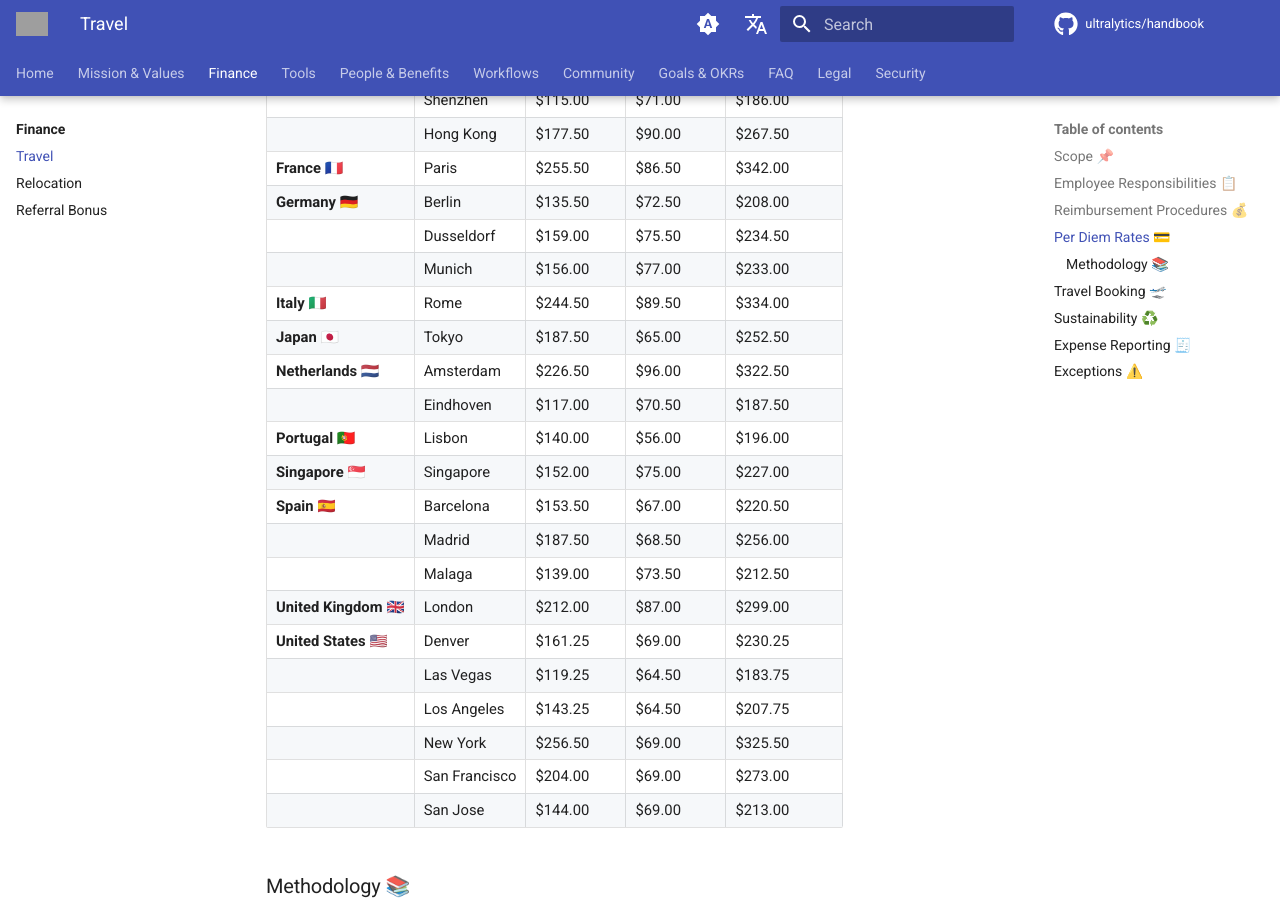
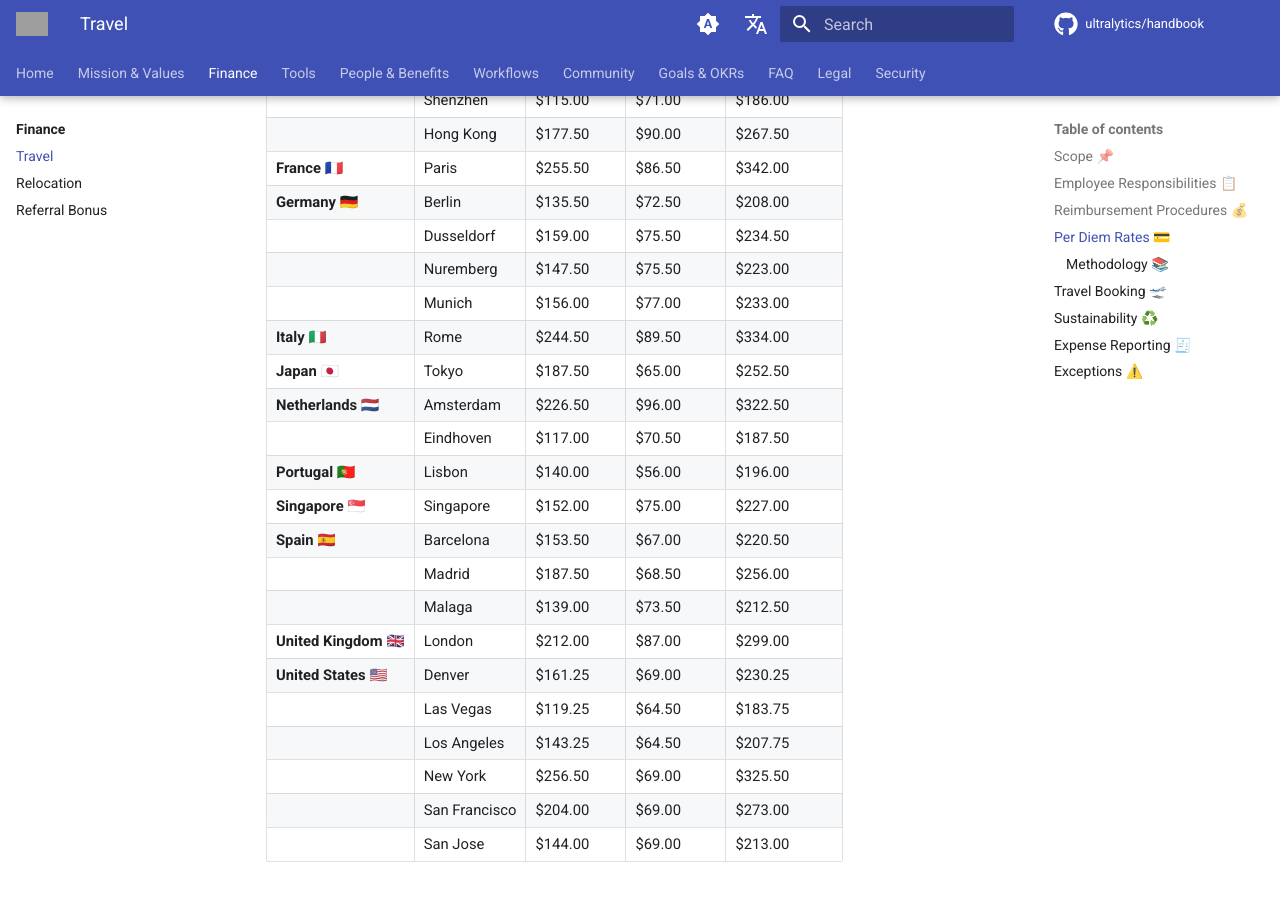
Before and after one commit to ultralytics/handbook, an MkDocs documentation site: the page built from docs/en/finance/travel.md, in a window 1280 px wide and 900 px high, scrolled down 2490 px. Built offline with MkDocs 1.6.1 and Material for MkDocs 9.7.7, drawn with Linux system fonts in a browser that asks for light colours; comment, search, counter and statistics services are not loaded; grey boxes are pictures that could not be loaded.

Commit message:
Update travel.md (#264)
Signed-off-by: zinnialp <zinnia@ultralytics.com>
Co-authored-by: UltralyticsAssistant <web@ultralytics.com>

```diff
--- a/docs/en/finance/travel.md
+++ b/docs/en/finance/travel.md
@@ -92,6 +92,7 @@ Employees traveling for business will receive a daily per diem allowance based o
 | **France 🇫🇷**         | Paris         | $255.50 | $86.50 | $342.00        |
 | **Germany 🇩🇪**        | Berlin        | $135.50 | $72.50 | $208.00        |
 |                       | Dusseldorf    | $159.00 | $75.50 | $234.50        |
+|                       | Nuremberg     | $147.50 | $75.50 | $223.00        |
 |                       | Munich        | $156.00 | $77.00 | $233.00        |
 | **Italy 🇮🇹**          | Rome          | $244.50 | $89.50 | $334.00        |
 | **Japan 🇯🇵**          | Tokyo         | $187.50 | $65.00 | $252.50        |
```
